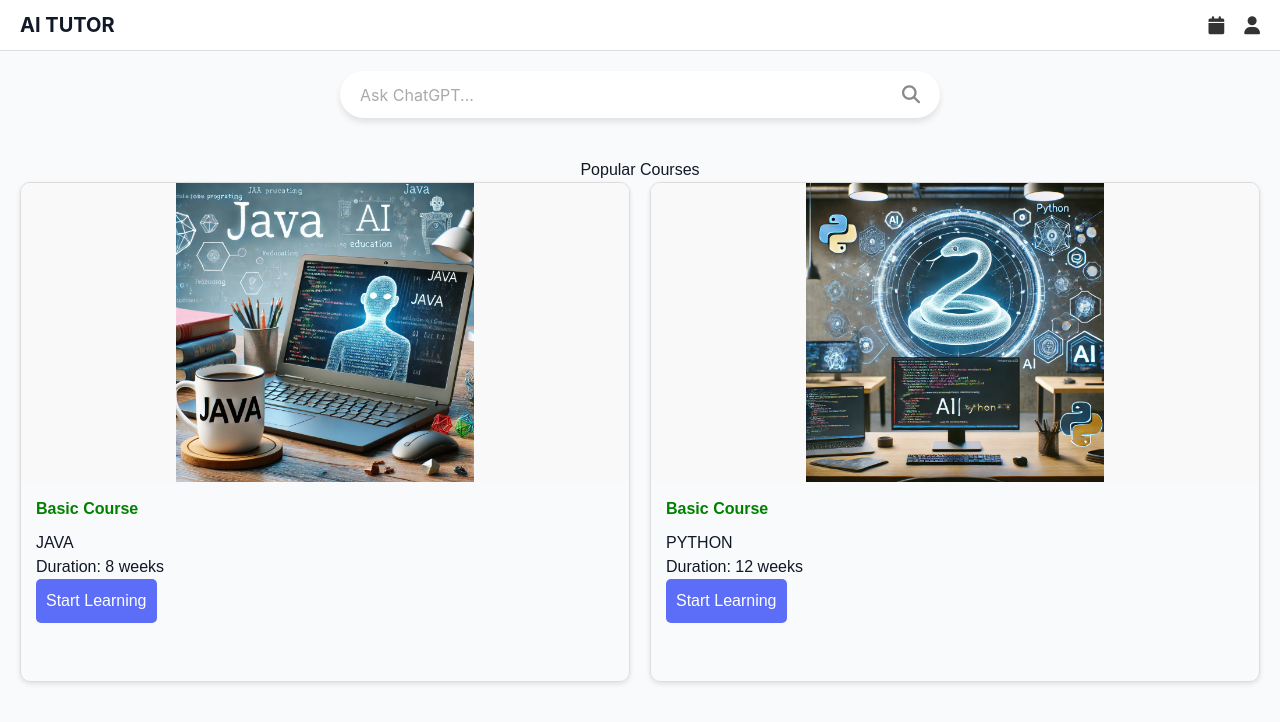
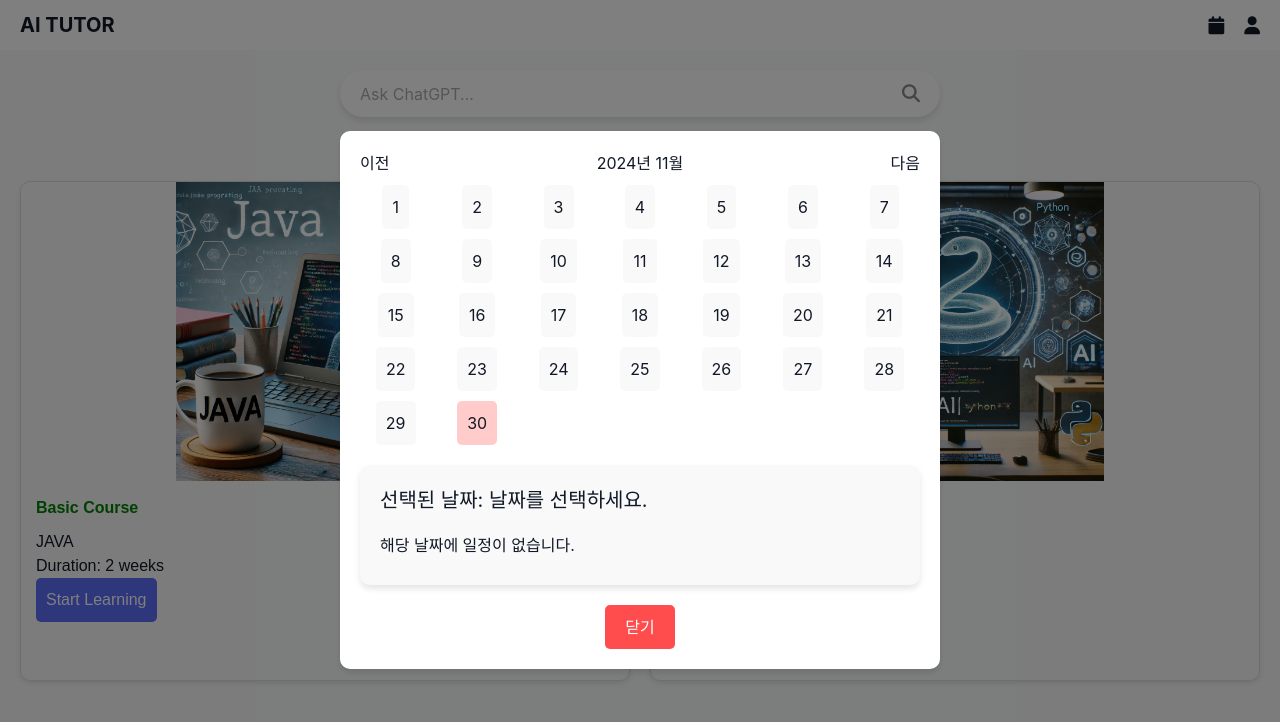
Before and after one commit to hyunsungJoo/web-ai-tutor, a Vue app in the folder vue-project/: page / in a window 1280 px wide. Both pictures are taken after a click on the element 1216 px from the left and 25 px from the top of the page. Shown: the top 722 px of the page. Built offline with nearby package versions, Linux system fonts and the light colour scheme.

Commit message:
add calendar

```diff
--- a/vue-project/src/components/HeaderBar.vue
+++ b/vue-project/src/components/HeaderBar.vue
@@ -1,12 +1,10 @@
 <template>
+  <div>
     <div class="header-bar">
-      <!-- 왼쪽 로고 -->
       <div class="logo">AI TUTOR</div>
-
-      <!-- 우측 아이콘 -->
       <div class="icons">
         <!-- 달력 아이콘 -->
-        <span class="icon" @click="onCalendarClick">
+        <span class="icon" @click="toggleCalendar">
           <i class="fa fa-calendar"></i>
         </span>
 
@@ -16,17 +14,135 @@
         </span>
       </div>
     </div>
+
+    <!-- 달력 팝업 -->
+    <div v-if="showCalendar" class="modal-overlay" @click.self="closeCalendar">
+      <div class="modal-content">
+        <!-- 달력 헤더 -->
+        <div class="calendar-header">
+          <button @click="prevMonth">이전</button>
+          <h2>{{ formattedMonth }}</h2>
+          <button @click="nextMonth">다음</button>
+        </div>
+
+        <!-- 달력 본문 -->
+        <div class="calendar">
+          <div
+            class="day"
+            v-for="(day, index) in days"
+            :key="index"
+            :class="{ 'has-event': hasEvent(day) }"
+            @click="selectDate(day)"
+          >
+            <span>{{ day.getDate() }}</span>
+          </div>
+        </div>
+
+        <!-- 선택된 날짜의 일정 -->
+        <div class="schedule">
+          <h3>선택된 날짜: {{ selectedDateDisplay }}</h3>
+          <ul>
+            <li v-for="(event, index) in selectedEvents" :key="index">
+              {{ event.description }}
+            </li>
+            <li v-if="selectedEvents.length === 0">해당 날짜에 일정이 없습니다.</li>
+          </ul>
+        </div>
+
+        <button class="close-button" @click="closeCalendar">닫기</button>
+      </div>
+    </div>
+  </div>
 </template>
 
 <script>
 export default {
-    name: "HeaderBar",
+  name: "CalendarPopup",
+  data() {
+    return {
+      showCalendar: false, // 팝업 표시 상태
+      currentDate: new Date(), // 현재 날짜
+      selectedDate: null, // 선택된 날짜
+      events: [
+        { date: "2024-11-30", description: "회의 참석" },
+        { date: "2024-12-01", description: "프로젝트 마감" },
+        { date: "2024-12-02", description: "팀 회식" },
+      ], // 예제 일정
+    };
+  },
+  computed: {
+    formattedMonth() {
+      return `${this.currentDate.getFullYear()}년 ${
+        this.currentDate.getMonth() + 1
+      }월`;
+    },
+    days() {
+      const startOfMonth = new Date(
+        this.currentDate.getFullYear(),
+        this.currentDate.getMonth(),
+        1
+      );
+      const endOfMonth = new Date(
+        this.currentDate.getFullYear(),
+        this.currentDate.getMonth() + 1,
+        0
+      );
+      const days = [];
+      for (let i = startOfMonth.getDate(); i <= endOfMonth.getDate(); i++) {
+        days.push(new Date(this.currentDate.getFullYear(), this.currentDate.getMonth(), i));
+      }
+      return days;
+    },
+    selectedDateDisplay() {
+      if (!this.selectedDate) return "날짜를 선택하세요.";
+      return `${this.selectedDate.getFullYear()}-${String(
+        this.selectedDate.getMonth() + 1
+      ).padStart(2, "0")}-${String(this.selectedDate.getDate()).padStart(2, "0")}`;
+    },
+    selectedEvents() {
+      if (!this.selectedDate) return [];
+      const selectedDateStr = `${this.selectedDate.getFullYear()}-${String(
+        this.selectedDate.getMonth() + 1
+      ).padStart(2, "0")}-${String(this.selectedDate.getDate()).padStart(2, "0")}`;
+      return this.events.filter((event) => event.date === selectedDateStr);
+    },
+  },
   methods: {
-      // 달력 클릭 이벤트
-      onCalendarClick() {
-        alert("달력 아이콘 클릭됨!");
+    toggleCalendar() {
+      this.showCalendar = !this.showCalendar;
     },
-      // 마이페이지 클릭 이벤트
+    closeCalendar() {
+      this.showCalendar = false;
+    },
+    prevMonth() {
+      this.currentDate = new Date(
+        this.currentDate.getFullYear(),
+        this.currentDate.getMonth() - 1,
+        1
+      );
+    },
+    nextMonth() {
+      this.currentDate = new Date(
+        this.currentDate.getFullYear(),
+        this.currentDate.getMonth() + 1,
+        1
+      );
+    },
+    selectDate(day) {
+      // 시간대를 보정하여 날짜 설정
+      this.selectedDate = new Date(
+        day.getFullYear(),
+        day.getMonth(),
+        day.getDate()
+      );
+    },
+    hasEvent(day) {
+      const dayStr = `${day.getFullYear()}-${String(day.getMonth() + 1).padStart(
+        2,
+        "0"
+      )}-${String(day.getDate()).padStart(2, "0")}`;
+      return this.events.some((event) => event.date === dayStr);
+    },
     onProfileClick() {
       alert("마이페이지 아이콘 클릭됨!");
     },
@@ -35,36 +151,139 @@
 </script>
 
 <style scoped>
+/* 헤더 스타일 */
 .header-bar {
   display: flex;
   justify-content: space-between;
   align-items: center;
   padding: 10px 20px;
   background-color: #fff;
-    border-bottom: 1px solid #ddd;
 }
 
 /* 로고 스타일 */
 .logo {
-    font-size: 20px;
+  font-size: 20px; /* 이전 상태 유지 */
   font-weight: bold;
 }
 
 /* 아이콘 컨테이너 스타일 */
 .icons {
   display: flex;
-    gap: 20px; /* 아이콘 간격 */
+  gap: 20px;
 }
 
 /* 아이콘 개별 스타일 */
 .icon {
-    font-size: 18px;
+  font-size: 18px; /* 이전 상태 유지 */
   cursor: pointer;
-    color: #333; /* 기본 색상 */
-    transition: color 0.3s ease;
 }
 
-  .icon:hover {
-    color: #007bff; /* 호버 시 색상 */
+/* 모달 스타일 */
+.modal-overlay {
+  position: fixed;
+  top: 0;
+  left: 0;
+  width: 100%;
+  height: 100%;
+  background: rgba(0, 0, 0, 0.5);
+  display: flex;
+  justify-content: center;
+  align-items: center;
+  z-index: 1000;
+}
+
+.modal-content {
+  background: #fff;
+  padding: 20px;
+  border-radius: 10px;
+  width: 90%;
+  max-width: 600px;
+  box-shadow: 0 4px 6px rgba(0, 0, 0, 0.1);
+  text-align: center;
+}
+
+.close-button {
+  margin-top: 20px;
+  background: #ff4d4d;
+  color: #fff;
+  border: none;
+  border-radius: 5px;
+  padding: 10px 20px;
+  cursor: pointer;
+  transition: background-color 0.3s ease;
+}
+
+.close-button:hover {
+  background-color: #ff0000;
+}
+
+/* 달력 스타일 */
+.calendar-header {
+  display: flex;
+  justify-content: space-between;
+  align-items: center;
+  margin-bottom: 10px;
+}
+
+.calendar-header h2 {
+  margin: 0;
+}
+
+.calendar {
+  display: grid;
+  grid-template-columns: repeat(7, 1fr);
+  gap: 10px;
+}
+
+.day {
+  text-align: center;
+  cursor: pointer;
+}
+
+.day span {
+  display: inline-block;
+  padding: 10px;
+  border-radius: 5px;
+  background-color: #f9f9f9;
+  transition: background-color 0.3s ease;
+}
+
+.day span:hover {
+  background-color: #007bff;
+  color: #fff;
+}
+
+.day.has-event span {
+  background-color: #ffcccb;
+}
+
+/* 일정 스타일 */
+.schedule {
+  margin-top: 20px;
+  background-color: #f9f9f9;
+  padding: 20px;
+  border-radius: 10px;
+  box-shadow: 0 4px 6px rgba(0, 0, 0, 0.1);
+  text-align: left;
+}
+
+.schedule h3 {
+  font-size: 20px;
+  margin-bottom: 10px;
+}
+
+.schedule ul {
+  list-style: none;
+  padding: 0;
+  margin: 0;
+}
+
+.schedule li {
+  padding: 8px 0;
+  border-bottom: 1px solid #ddd;
+}
+
+.schedule li:last-child {
+  border-bottom: none;
 }
 </style>
--- a/vue-project/src/components/SubjectCourse.vue
+++ b/vue-project/src/components/SubjectCourse.vue
@@ -25,14 +25,14 @@ export default {
         {
           id: 1,
           title: "JAVA",
-          duration: 8,
+          duration: 2,
           isLive: true,
           image: require('@/assets/java.png'),
         },
         {
           id: 2,
           title: "PYTHON",
-          duration: 12,
+          duration: 2,
           isLive: true,
           image: require('@/assets/python.png'),
         },
```
Lines whose indentation alone changed are shown as unchanged.
